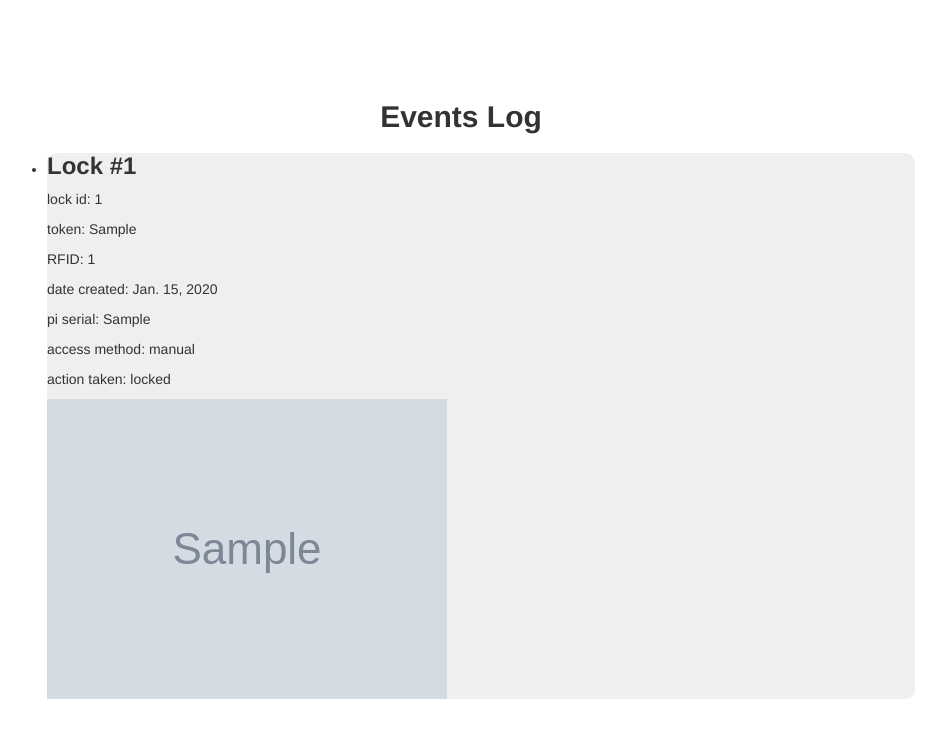
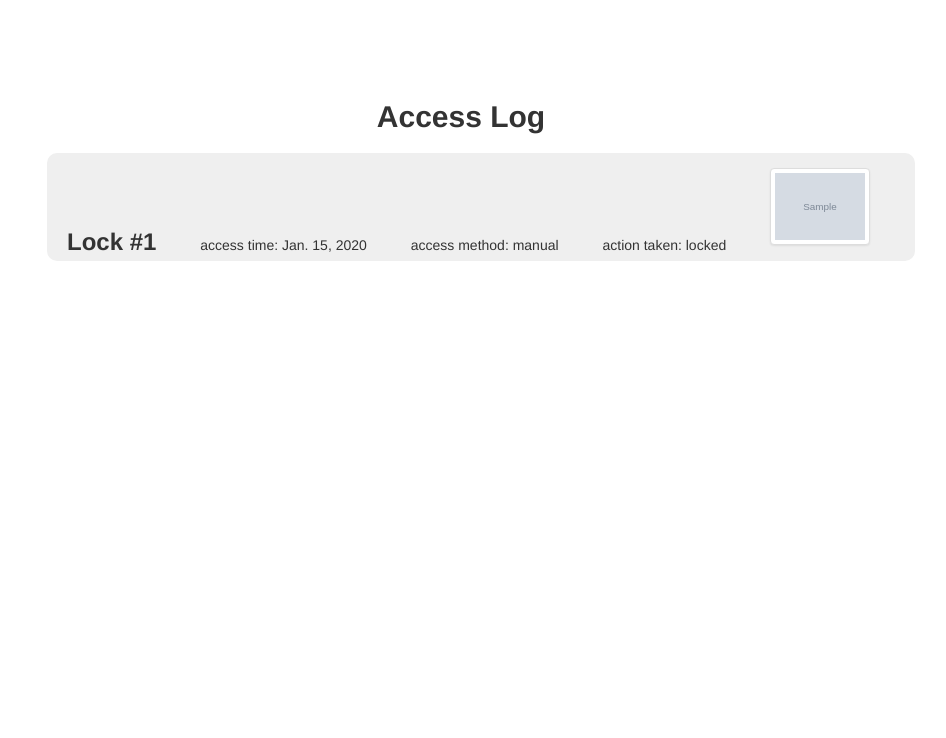
Before and after one commit to Secured-Pi/Secured-Pi, a Django app: page /events/1/ in a window 1280 px wide. Shown: the part 48-786 px from the top of the page, without its empty margins (179-1125 px from the left). Run offline with Django 3.2, Linux system fonts and the light colour scheme; a user stored in the database is signed in; tables that the repository leaves empty hold one stand-in row (values such as "Sample post"); grey boxes marked "Sample" are stand-in pictures; parts of the project's set-up code (start-up, migrations or seed data) failed here and were passed over; some libraries are stand-ins or nearby versions.

Commit message:
moved dashboard view from securedpi_locks to securedpi

```diff
--- a/securedpi/urls.py
+++ b/securedpi/urls.py
@@ -19,6 +19,8 @@ from django.views.generic.base import TemplateView
 from django.conf import settings
 from django.conf.urls.static import static
 from securedpi_api.urls import router
+from django.contrib.auth.decorators import login_required
+from securedpi.views import DashboardView
 
 
 urlpatterns = [
@@ -28,6 +30,9 @@ urlpatterns = [
         TemplateView.as_view(
             template_name='securedpi/home_page.html'),
         name='homepage'),
+    url(r'^dashboard/',
+        login_required(DashboardView.as_view()),
+        name='dashboard'),
     url(r'^accounts/',
         include('registration.backends.hmac.urls')),
     url(r'^about/$',
--- a/securedpi_events/templates/securedpi_events/events.html
+++ b/securedpi_events/templates/securedpi_events/events.html
@@ -1,22 +1,18 @@
 {% extends "securedpi/base.html" %}
 {% block body %}
 <div class="meta">
-  <h2><strong>Events Log</strong></h2>
+  <h2><strong>Access Log</strong></h2>
       <ul>
         {% for event in events %}
         <div class='lock-panel'>
 
           <li class="events">
-            <h3><strong>Lock #{{ event.lock_id.title }}</strong></h3>
-            <p>lock id: {{ event.lock_id}}</p>
-            <p>token: {{ event.token }}</p>
-            <p>RFID: {{ event.RFID }}</p>
-            <p>date created: {{ event.date_created }}</p>
-            <p>pi serial: {{ event.serial}}</p>
+            <h3><strong>Lock #{{ event.lock_id }}</strong></h3>
+            <p>access time: {{ event.date_created }}</p>
             <p>access method: {{ event.method }}</p>
             <p>action taken: {{ event.action_taken }}</p>
             {% if event.photo %}
-              <p><img src="{{ event.photo.url }}"></p>
+              <p><img class="thumbnail" src="{{ event.photo.url }}"></p>
             {% endif %}
           </li>
 
--- a/securedpi_locks/urls.py
+++ b/securedpi_locks/urls.py
@@ -6,9 +6,6 @@ from securedpi_locks.models import Lock
 
 
 urlpatterns = [
-    url(r'^dashboard/',
-        login_required(views.DashboardView.as_view()),
-        name='dashboard'),
     # url(r'^(?P<pk>\d+)/$',
     #     login_required(DetailView.as_view(
     #         template_name='securedpi_locks/lock_details.html',
--- a/static/css/base.css
+++ b/static/css/base.css
@@ -19,7 +19,7 @@ input {
   margin: 10px;
 }
 
-.locks, .column1, .column2, .column3 .events{
+.locks, .column1, .column2, .column3, .events{
   list-style: none;
 }
 
@@ -43,8 +43,6 @@ input {
 
 .column3 {
   display: inline-block;
-  /*margin: auto 50px auto 50px;*/
-  /*width: 20%;*/
 }
 
 .column2 p {
@@ -82,3 +80,15 @@ ul {
 .log-btn {
   width: 30%;
 }
+
+.events > * {
+  display: inline-block;
+  margin: 5px 20px 5px 20px;
+}
+
+.thumbnail {
+  max-width: 100px;
+  max-height: 100px;
+  margin-top: 10px;
+  margin-bottom: 0;
+}
```
Also changed, not shown: securedpi/views.py (added, +14 -0 lines), securedpi_locks/views.py (+1 -13 lines), securedpi/templates/securedpi/dashboard.html (renamed from securedpi_locks/templates/securedpi_locks/dashboard.html).
